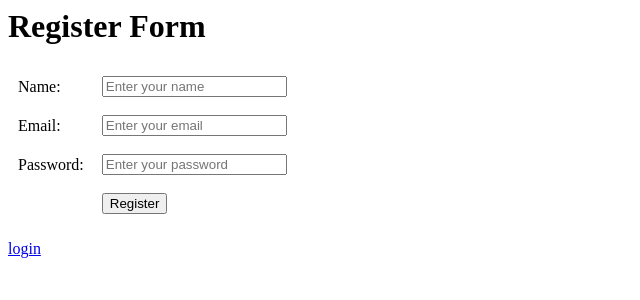
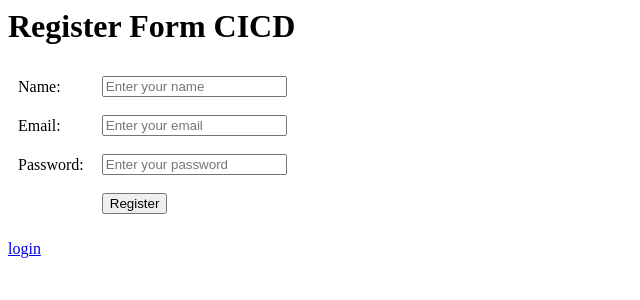
Before and after one commit to prabhat-webappdev/Blog-project, a Node server app: page /register in a window 1280 px wide. Shown: the top 300 px of the page, without its empty margins (0-640 px from the left). Run offline with Node 20, Linux system fonts and the light colour scheme; some libraries are stand-ins or nearby versions.

Commit message:
Update register.ejs

```diff
--- a/views/register.ejs
+++ b/views/register.ejs
@@ -1,4 +1,4 @@
-<h1>Register Form </h1>
+<h1>Register Form CICD</h1>
 <form method="post" >
     <table cellpadding="8px">
         <tr>
```
